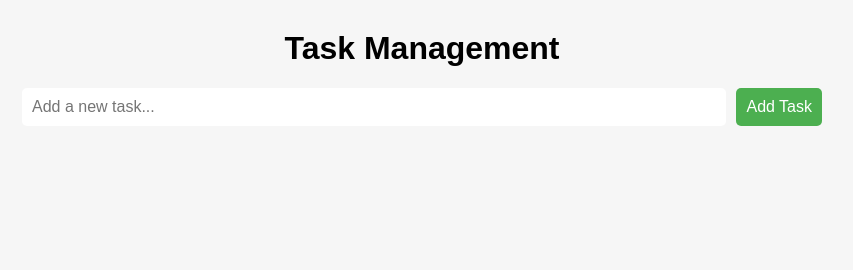
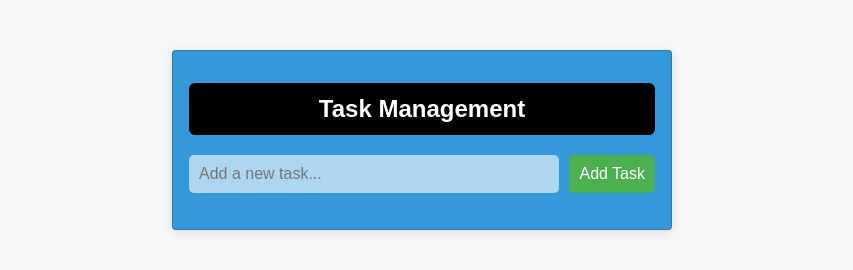
Before and after one commit to mike051985/Angular_App, a plain HTML site: page index.html in a window 1280 px wide. Shown: the whole page, without its empty margins (218-1071 px from the left). Drawn offline with nearby package versions, Linux system fonts and the light colour scheme.

Commit message:
index.html  style.css

```diff
--- a/index.html
+++ b/index.html
@@ -11,6 +11,7 @@
 </head>
 <body ng-app="todoApp">
     <!-- Create a container div for our app -->
+    <div class="container">
         <div ng-controller="todoCtrl">
             <h1 class="title">Task Management</h1>
 
@@ -46,5 +47,7 @@
                 </li>
             </ul>
         </div>
+    </div>
+
 </body>
 </html>
--- a/style.css
+++ b/style.css
@@ -5,9 +5,27 @@ body {
     background-color: #f6f6f6;
 }
 
+.container {
+    width: 500px;
+    margin: 3.125rem auto 0 auto;
+    margin-bottom: 4em;
+    border: 1px solid rgba(0, 0, 0, 0.2);
+    box-shadow: 0px 2px 10px rgba(0, 0, 0, 0.1);
+    border-radius: 0.25rem;
+    padding: 1em;
+    box-sizing: border-box;
+    text-align: center;
+    background-color: #3498DB;
+}
+
 h1 {
-    text-align: center;
-    margin-top: 30px;
+    position: relative;
+    background-color: rgba(0, 0, 0, 1);
+    color: rgb(255, 255, 255);
+    padding: 0.5em;
+    margin-bottom: 0.3em;
+    font-size: 1.5rem;
+    border-radius: 0.25em;
 }
 
 form {
@@ -23,6 +41,7 @@ input[type="text"] {
     border: none;
     flex-grow: 1;
     margin-right: 10px;
+    background-color: #AED6F1;
 }
 
 button[type="submit"] {
@@ -45,7 +64,7 @@ li {
     display: flex;
     align-items: center;
     padding: 10px;
-    background-color: white;
+    background-color: #1374b5;
     border-radius: 5px;
     margin-bottom: 10px;
     box-shadow: 0px 1px 3px rgba(0, 0, 0, 0.2);
@@ -84,6 +103,11 @@ li button {
         flex-direction: column;
     }
 
+    input{
+        margin-left: 7.5px;
+        width: 100%;
+    }
+
     input[type="text"] {
         margin-bottom: 10px;
     }
@@ -116,3 +140,9 @@ li button {
     }
 
 }
+
+@media only screen and (max-width: 700px) {
+    .container {
+        width: 70%;
+    }
+}
```
Lines whose indentation alone changed are shown as unchanged.
